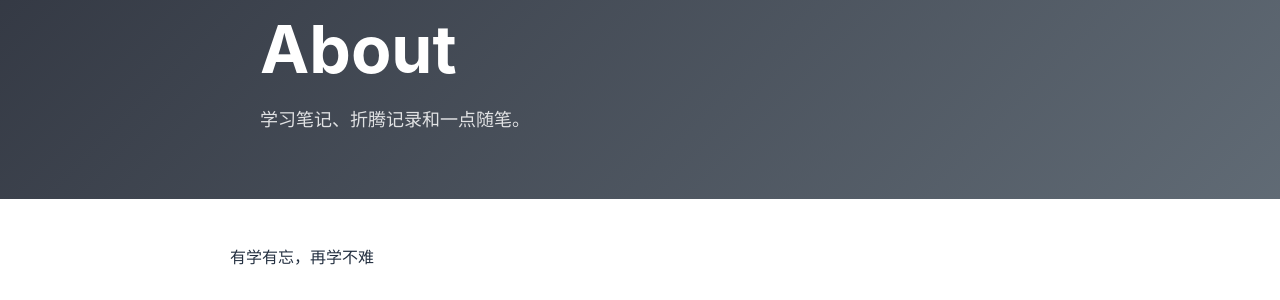
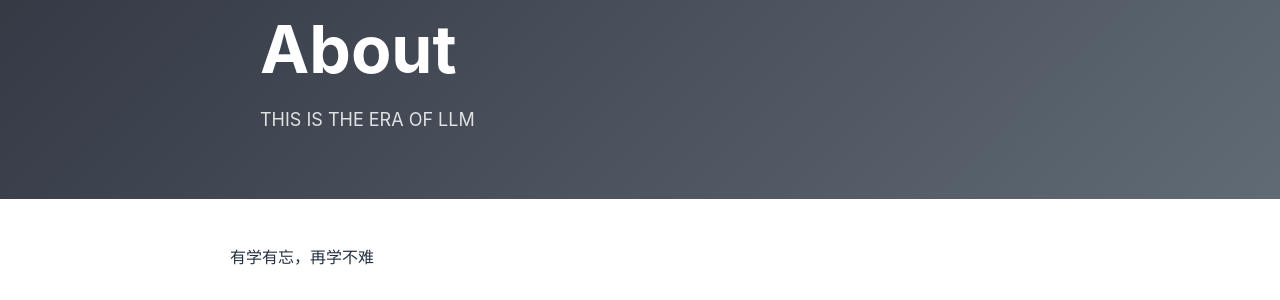
Before and after one commit to ctzmx/ctzmx.github.io, a Jekyll site: the page built from about.html, in a window 1280 px wide. Shown: the part 188-488 px from the top of the page. Built offline with Jekyll 4.4.1, drawn with Linux system fonts in a browser that asks for light colours.

Commit message:
Update about.html

```diff
--- a/about.html
+++ b/about.html
@@ -1,7 +1,7 @@
 ---
 layout: page
 title: "About"
-description: "学习笔记、折腾记录和一点随笔。"
+description: "THIS IS THE ERA OF LLM"
 permalink: /about/
 ---
 
```
